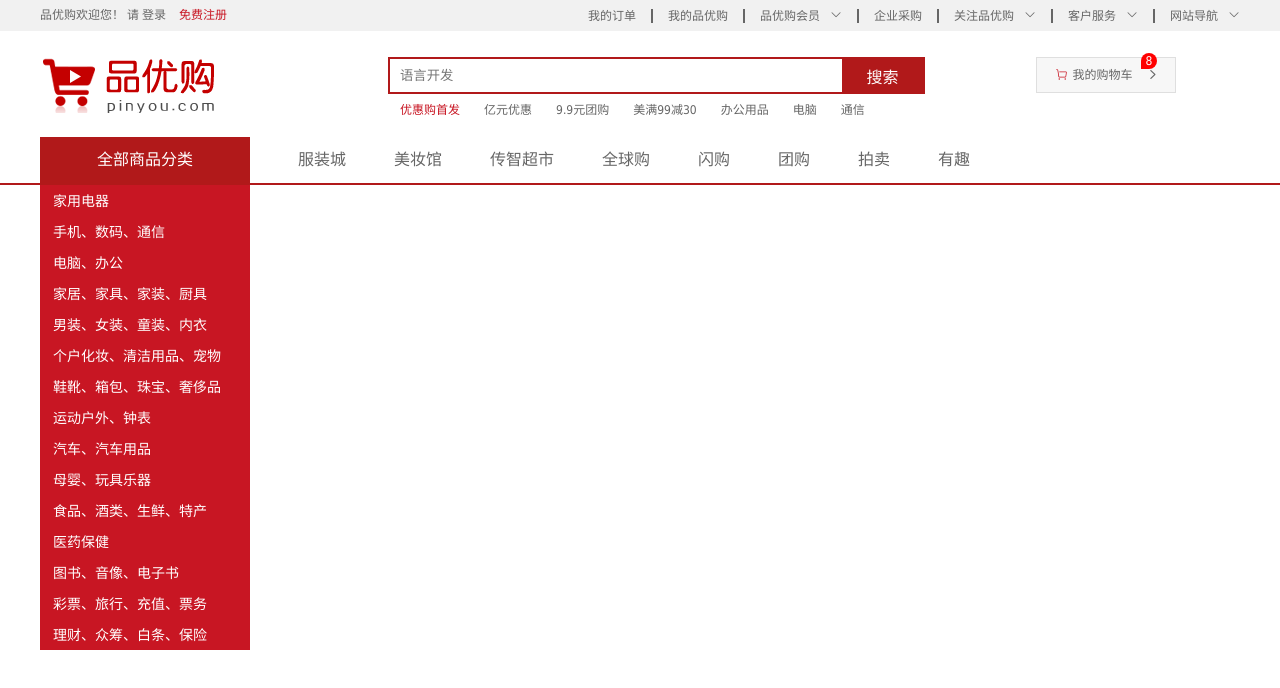
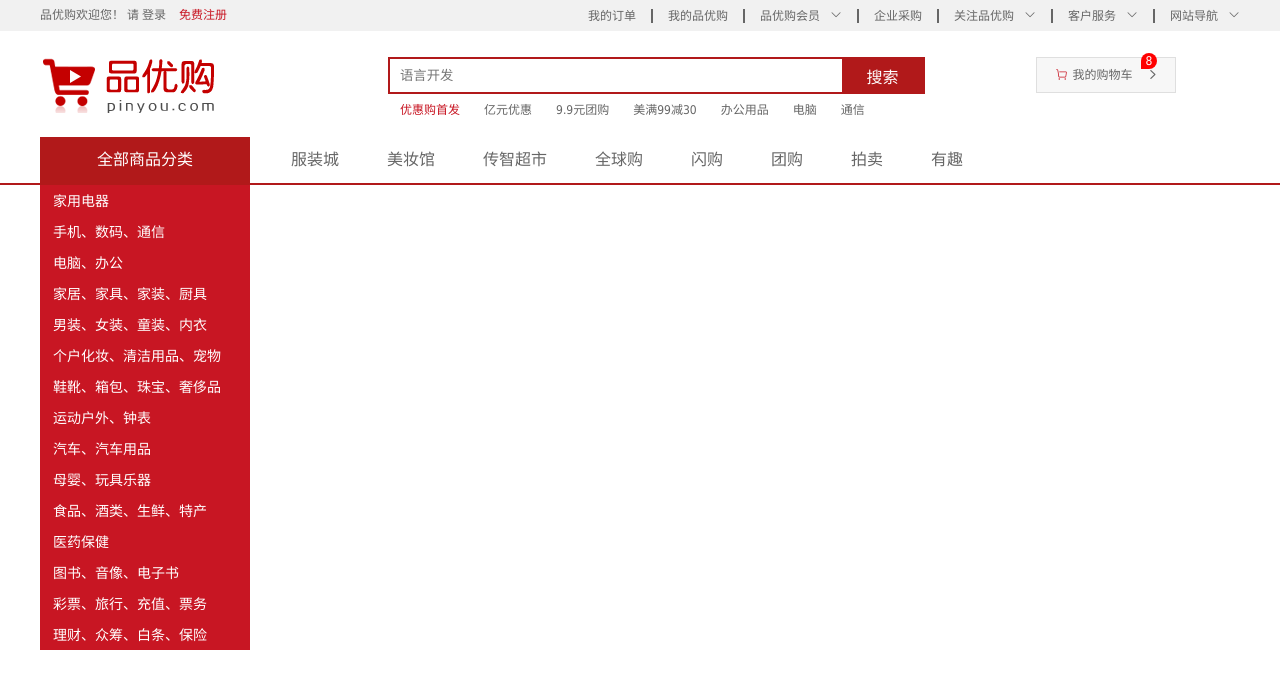
Before and after one commit to zhclub/fore-end, a plain HTML site: page shopping/index.html in a window 1280 px wide. Drawn offline with Linux system fonts and the light colour scheme.

Commit message:
update navitems

```diff
--- a/shopping/css/common.css
+++ b/shopping/css/common.css
@@ -188,11 +188,16 @@
 }
 .navitems {
     float: left;
+    margin-left: 17px;
     height: 46px;
-    line-height: 46px;
     color: #333333;
 }
 .navitems li {
-    padding-left: 48px;
     float: left;
 }
+.navitems li a {
+    display: block;
+    padding: 0 24px;
+    height: 46px;
+    line-height: 46px;
+}
```
